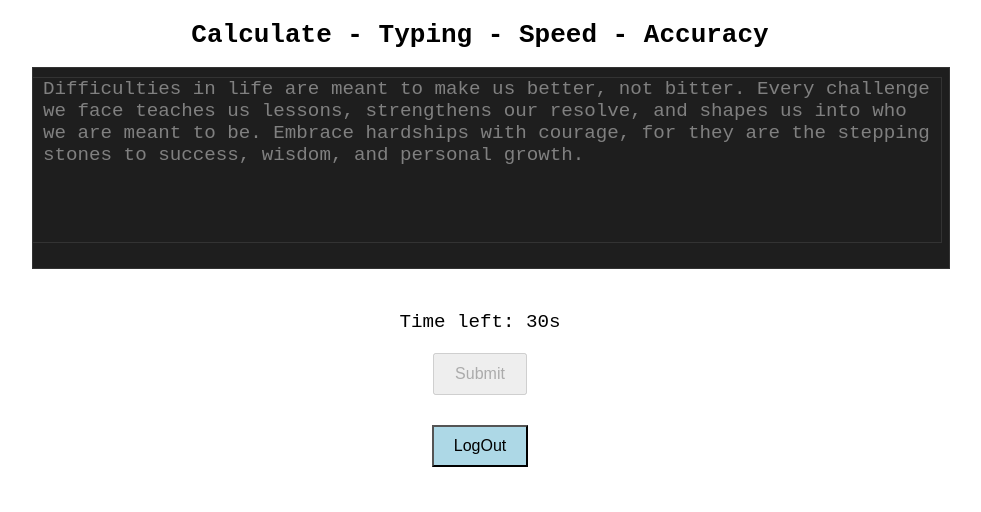
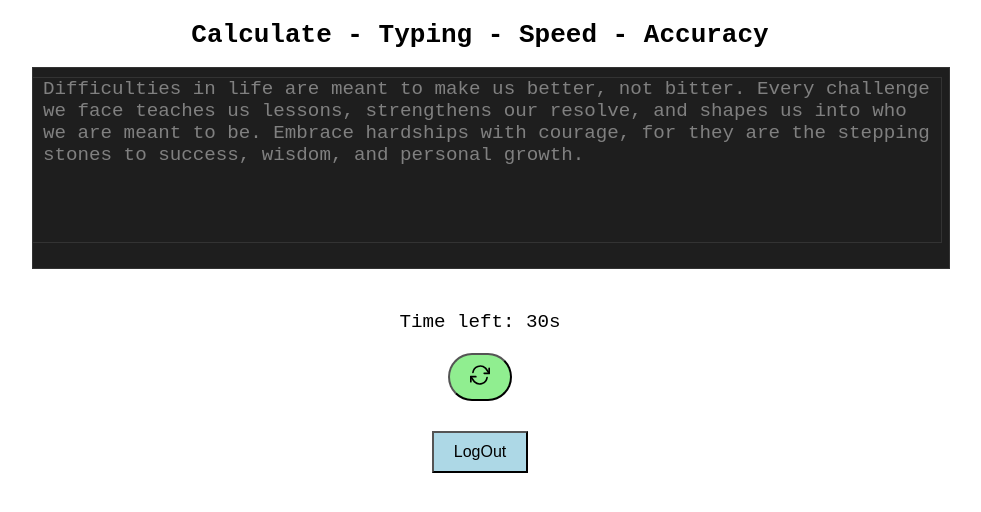
Before and after one commit to Mrinal199/frontend-monkeytype, a React (Create React App) app: page / in a window 1280 px wide. Shown: the top 512 px of the page, without its empty margins (160-1141 px from the left). Built offline with nearby package versions, Linux system fonts and the light colour scheme; sample sign-in values are in the browser's storage.

Commit message:
title addaaa

```diff
--- a/src/Components/TypingTest.js
+++ b/src/Components/TypingTest.js
@@ -1,5 +1,5 @@
 import React, { useState, useEffect, useRef } from "react";
-import { useNavigate } from "react-router-dom"; // For navigation
+import { useNavigate } from "react-router-dom";
 import { saveSession } from "./apis";
 
 const TypingTest = ({ token }) => {
@@ -26,6 +26,7 @@ const TypingTest = ({ token }) => {
   const [errors, setErrors] = useState(0);
   const [correctChars, setCorrectChars] = useState(0);
   const [hasStarted, setHasStarted] = useState(false);
+  const [isSubmitted, setIsSubmitted] = useState(false);
   const textareaRef = useRef(null);
   const navigate = useNavigate();
 
@@ -33,8 +34,10 @@ const TypingTest = ({ token }) => {
     if (hasStarted && time > 0) {
       const timer = setTimeout(() => setTime(time - 1), 1000);
       return () => clearTimeout(timer);
+    } else if (time === 0 && !isSubmitted) {
+      handleSubmit();
     }
-  }, [hasStarted, time]);
+  }, [hasStarted, time, isSubmitted]);
 
   const handleChange = (e) => {
     const value = e.target.value;
@@ -82,6 +85,8 @@ const TypingTest = ({ token }) => {
   };
 
   const handleSubmit = async () => {
+    if (isSubmitted) return;
+    setIsSubmitted(true);
     const elapsedTime = (30 - time) / 60; // Convert seconds to minutes
     const wpm = (correctChars / 5 / elapsedTime).toFixed(2); // WPM calculation
     const accuracy = ((1 - errors / text.length) * 100).toFixed(2);
@@ -163,17 +168,55 @@ const TypingTest = ({ token }) => {
         />
       </div>
       <p style={{ fontSize: "1.2rem", marginTop: "5%" }}>Time left: {time}s</p>
-      <button
+      {/* <button
         onClick={handleSubmit}
         disabled={time > 0}
         style={{ padding: "10px 20px", fontSize: "1rem", cursor: "pointer" }}
       >
         Submit
+      </button> */}
+      <button
+        onClick={() => {
+          setText(getRandomQuote());
+          setInput("");
+          setErrors(0);
+          setCorrectChars(0);
+          setHasStarted(false);
+        }}
+        style={{
+          padding: "10px 20px",
+          fontSize: "1rem",
+          cursor: "pointer",
+          background: "lightgreen",
+          borderRadius:"80px"
+        }}
+      >
+        <svg
+          xmlns="http://www.w3.org/2000/svg"
+          width="20"
+          height="20"
+          viewBox="0 0 24 24"
+          fill="none"
+          stroke="black"
+          strokeWidth="2"
+          strokeLinecap="round"
+          strokeLinejoin="round"
+        >
+          <polyline points="23 4 23 10 17 10"></polyline>
+          <polyline points="1 20 1 14 7 14"></polyline>
+          <path d="M3.51 9a9 9 0 0115.02-5.36L23 10"></path>
+          <path d="M20.49 15a9 9 0 01-15.02 5.36L1 14"></path>
+        </svg>
       </button>
       <br /> <br /> <br />
       <button
         onClick={handleLogout}
-        style={{ padding: "10px 20px", fontSize: "1rem", cursor: "pointer", background:"lightblue" }}
+        style={{
+          padding: "10px 20px",
+          fontSize: "1rem",
+          cursor: "pointer",
+          background: "lightblue",
+        }}
       >
         LogOut
       </button>
```
